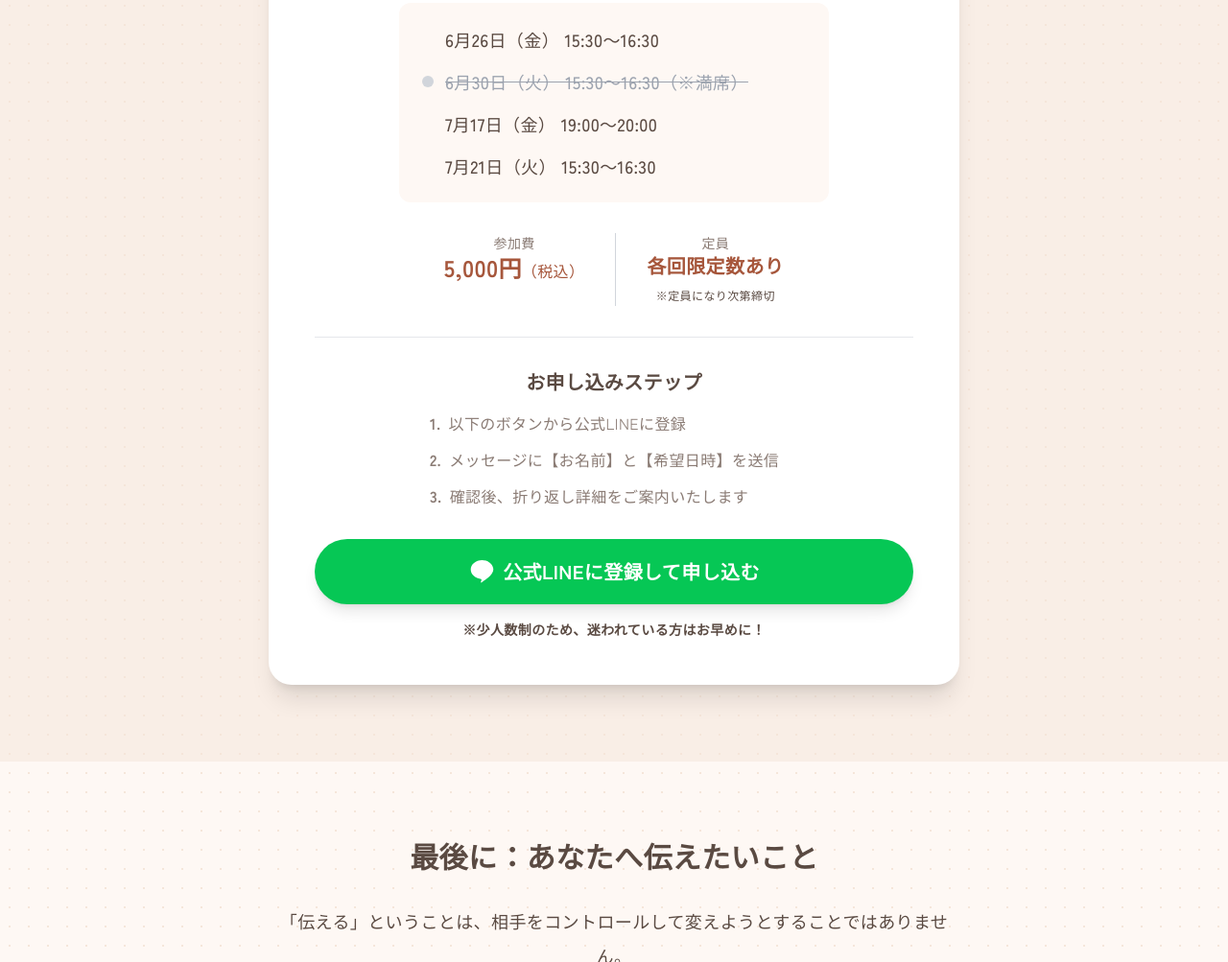
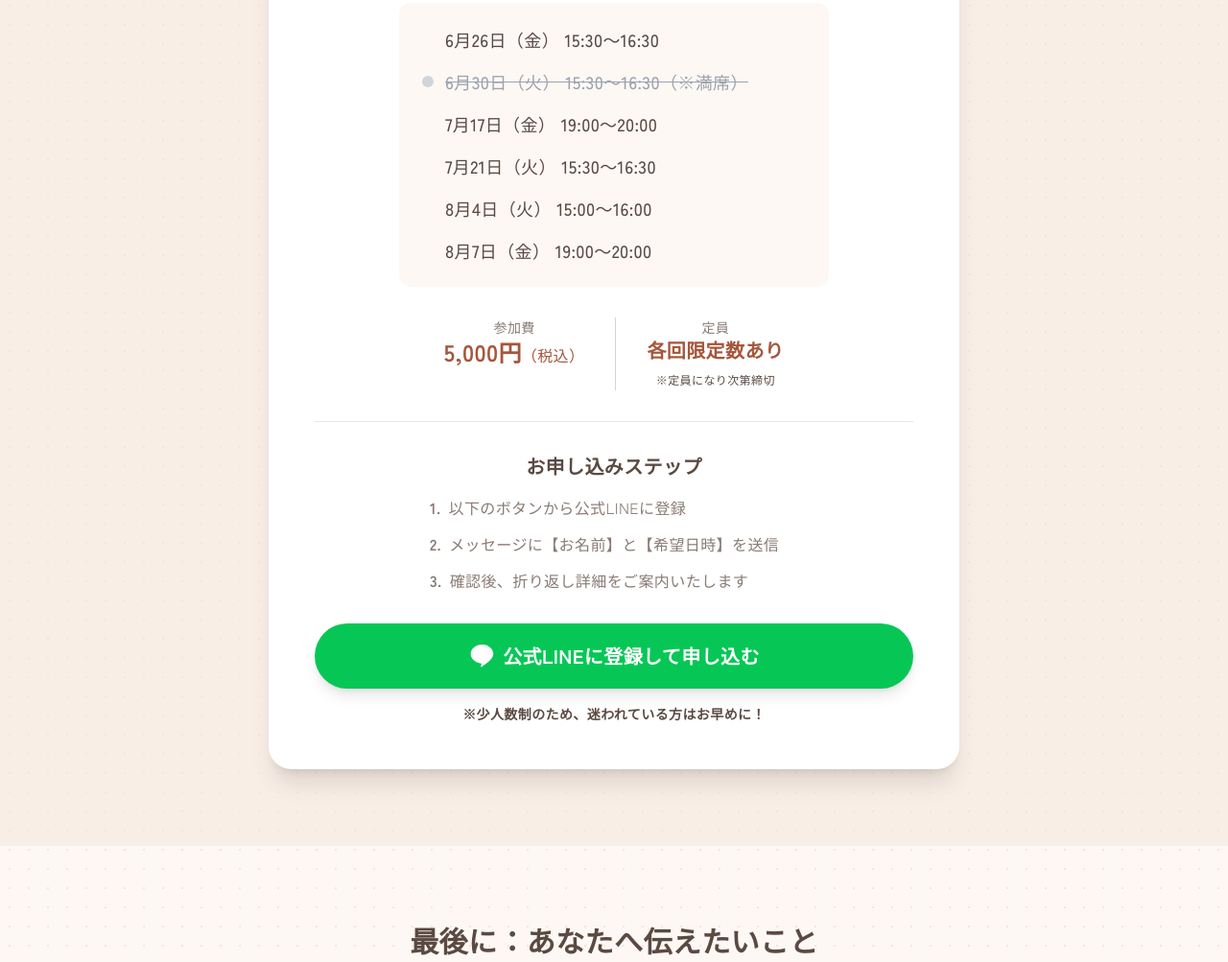
Before and after one commit to m25amj-netizen/german-communication, a plain HTML site: page index.html in a window 1280 px wide. Shown: the part 7604-8607 px from the top of the page at 96% size. Drawn offline with nearby package versions, Linux system fonts and the light colour scheme.

Commit message:
Update index.html

```diff
--- a/index.html
+++ b/index.html
@@ -396,6 +396,14 @@
                             <span class="w-3 h-3 rounded-full bg-brand-DEFAULT mr-3"></span>
                             7月21日（火） 15:30〜16:30
                         </li>
+                        <li class="flex items-center">
+                            <span class="w-3 h-3 rounded-full bg-brand-DEFAULT mr-3"></span>
+                            8月4日（火） 15:00〜16:00
+                        </li>
+                        <li class="flex items-center">
+                            <span class="w-3 h-3 rounded-full bg-brand-DEFAULT mr-3"></span>
+                            8月7日（金） 19:00〜20:00
+                        </li>
                     </ul>
                 </div>
 
```
